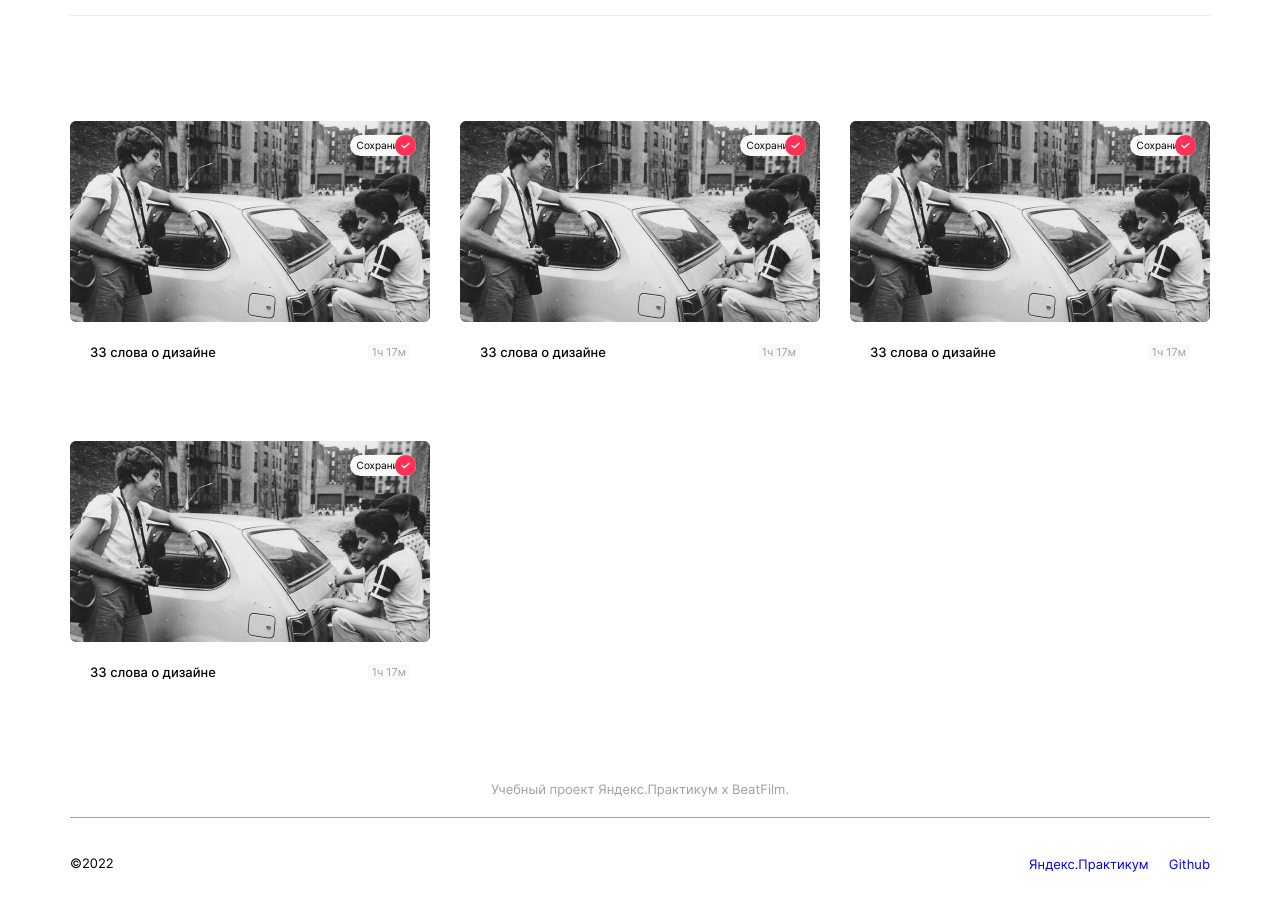
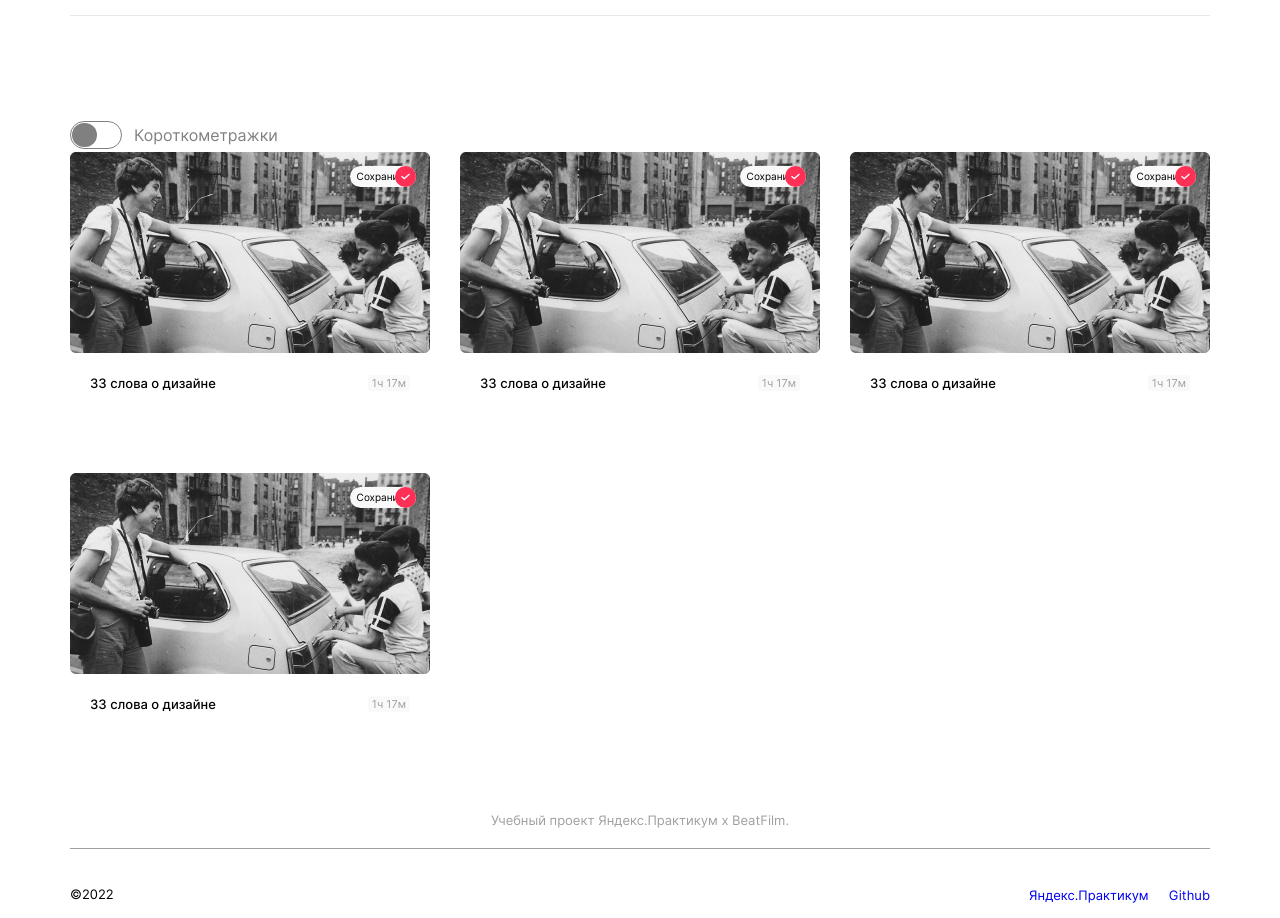
Before and after one commit to NadezhdaTerenteva/movies-explorer-frontend, a React app: page / in a window 1280 px wide. Shown: the part 3100-4018 px from the top of the page. Built offline with nearby package versions, Linux system fonts and the light colour scheme.

Commit message:
burgermenu, filtercheckbox

```diff
--- a/src/components/FilterCheckbox/FilterCheckbox.css
+++ b/src/components/FilterCheckbox/FilterCheckbox.css
@@ -0,0 +1,78 @@
+.toggler {
+    display: inline-flex;
+    cursor: pointer;
+    position: relative;
+}
+
+.toggler__input {
+    position: absolute;
+    outline: none;
+    clip: rect(0,0,0,0);
+}
+
+.toggler__state {
+    display: flex;
+    align-items: center;
+    gap: 12px;
+}
+
+.toggler__control {
+    position: relative;
+    box-sizing: border-box;
+    width: 52px;
+    height: 28px;
+    background: white;
+    border: 1px solid grey;
+    border-radius: 16px;
+    padding: 2px 2px 2px 2px;
+    transition: background-color 500ms ease, right 1000ms ease;
+}
+
+.toggler__inner {
+    position: absolute;
+    top: 1px;
+    right: 24px;
+    bottom: 1px;
+    box-sizing: border-box;
+    width: 50%;
+    height: 24px;
+    background-color: grey;
+    border-radius: 16px;
+    transition: background-color 500ms ease, right 500ms ease;
+}
+
+.toggler__title {
+    font-style: normal;
+    font-weight: 400;
+    font-size: 16px;
+    line-height: 24px;
+    color: grey;
+}
+
+.toggler__input:focus ~ .toggler__state .toggler__title {
+    text-decoration: underline;
+}
+
+.toggler__input:checked ~ .toggler__state .toggler__control {
+    background: blue;
+    border-color: red
+}
+
+.toggler__input:checked ~ .toggler__state .toggler__control .toggler__inner-wrapper {
+    width: 100%;
+}
+
+.toggler__input:checked ~ .toggler__state .toggler__control .toggler__inner {
+    background: white;
+    right: 2px;
+}
+
+.toggler__input:disabled ~ .toggler__state .toggler__control {
+
+    background: grey;
+    border-color: grey;
+}
+
+.toggler__input:disabled ~ .toggler__state .toggler__control .toggler__inner {
+    background: grey;
+}
--- a/src/components/FilterCheckbox/FilterCheckbox.js
+++ b/src/components/FilterCheckbox/FilterCheckbox.js
@@ -0,0 +1,19 @@
+import './FilterCheckbox.css';
+
+function FilterCheckbox() {
+  return (
+    <div className="filter-checkbox">
+      <label for='toggler_default' class='toggler'>
+        <input type='checkbox' id='toggler_default' class='toggler__input'/>
+        <div class='toggler__state'>
+          <div class='toggler__control'>
+            <div class='toggler__inner'></div>
+          </div>
+          <div class='toggler__title'>Короткометражки</div>
+        </div>
+      </label>
+    </div>
+  );
+}
+
+export default FilterCheckbox;
--- a/src/components/Header/Header.css
+++ b/src/components/Header/Header.css
@@ -99,12 +99,38 @@
   text-decoration: none;
 }
 
+.header__burger-menu {
+  display: none;
+}
+
 @media screen and (max-width: 800px) {
   .header__logo {
     margin-left: 30px;
   }
   .header__buttons {
     margin-right: 30px;
+  }
+  .header__links {
+    margin-right: 30px;
+  }
+}
+
+@media screen and (max-width: 768px) {
+  .header__link-films {
+    display: none;
+  }
+  .header__link-saved-films {
+    display: none;
+  }
+  .header__link-account {
+    display: none;
+  }
+  .header__burger-menu {
+    display: block;
+    margin-left: auto;
+  }
+  .header__burger-menu:hover {
+    opacity: 0.7;
   }
 }
 
@@ -116,4 +142,11 @@
     margin-right: 14px;
     font-size: 12px;
   }
+  .header__links {
+    margin-right: 14px;
+  }
+  .header__burger-menu-icon {
+    width: 40px;
+    height: 43px;
+  }
 }
--- a/src/components/Header/Header.js
+++ b/src/components/Header/Header.js
@@ -1,5 +1,6 @@
 import Logo from '../../images/Logo-min.svg';
 import AccountIcon from '../../images/account_icon-min.svg';
+import BurgerMenu from '../../images/burger-menu-icon-min.svg';
 import './Header.css';
 
 function Header() {
@@ -22,6 +23,10 @@ function Header() {
             <p className="header__link-account-text">Аккаунт</p>
             <img src={AccountIcon} alt="Иконка" className="header__link-account-icon"></img>
         </a>
+        <a href="https://yandex.ru/maps" target="_blank" rel="noreferrer" className="header__burger-menu">
+            <img src={BurgerMenu} alt="Иконка" className="header__burger-menu-icon"></img>
+        </a>
+
       </div>
     </header>
     </>
--- a/src/components/Movies/Movies.js
+++ b/src/components/Movies/Movies.js
@@ -1,11 +1,12 @@
 import MoviesCardList from '../MoviesCardList/MoviesCardList';
+import FilterCheckbox from '../FilterCheckbox/FilterCheckbox';
 import './Movies.css';
-
 
 function Movies() {
 
   return (
     <div className="movies">
+      <FilterCheckbox></FilterCheckbox>
       <MoviesCardList>
 
       </MoviesCardList>
--- a/src/index.css
+++ b/src/index.css
@@ -13,3 +13,4 @@
 @import url(./components/Movies/Movies.css);
 @import url(./components/MoviesCardList/MoviesCardList.css);
 @import url(./components/MoviesCard/MoviesCard.css);
+@import url(./components/FilterCheckbox/FilterCheckbox.css);
```
Also changed, not shown: src/images/burger-menu-icon-min.svg (added).
